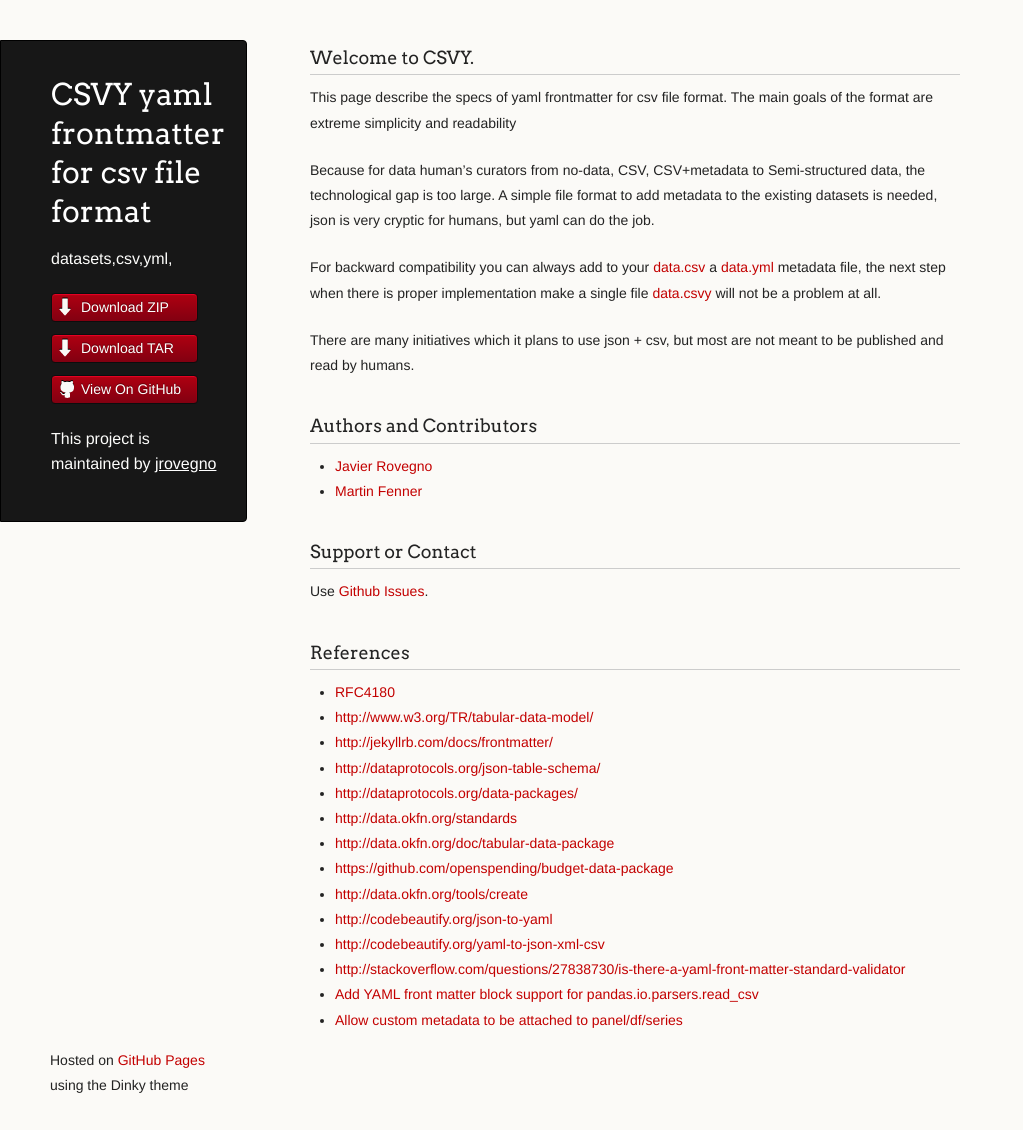
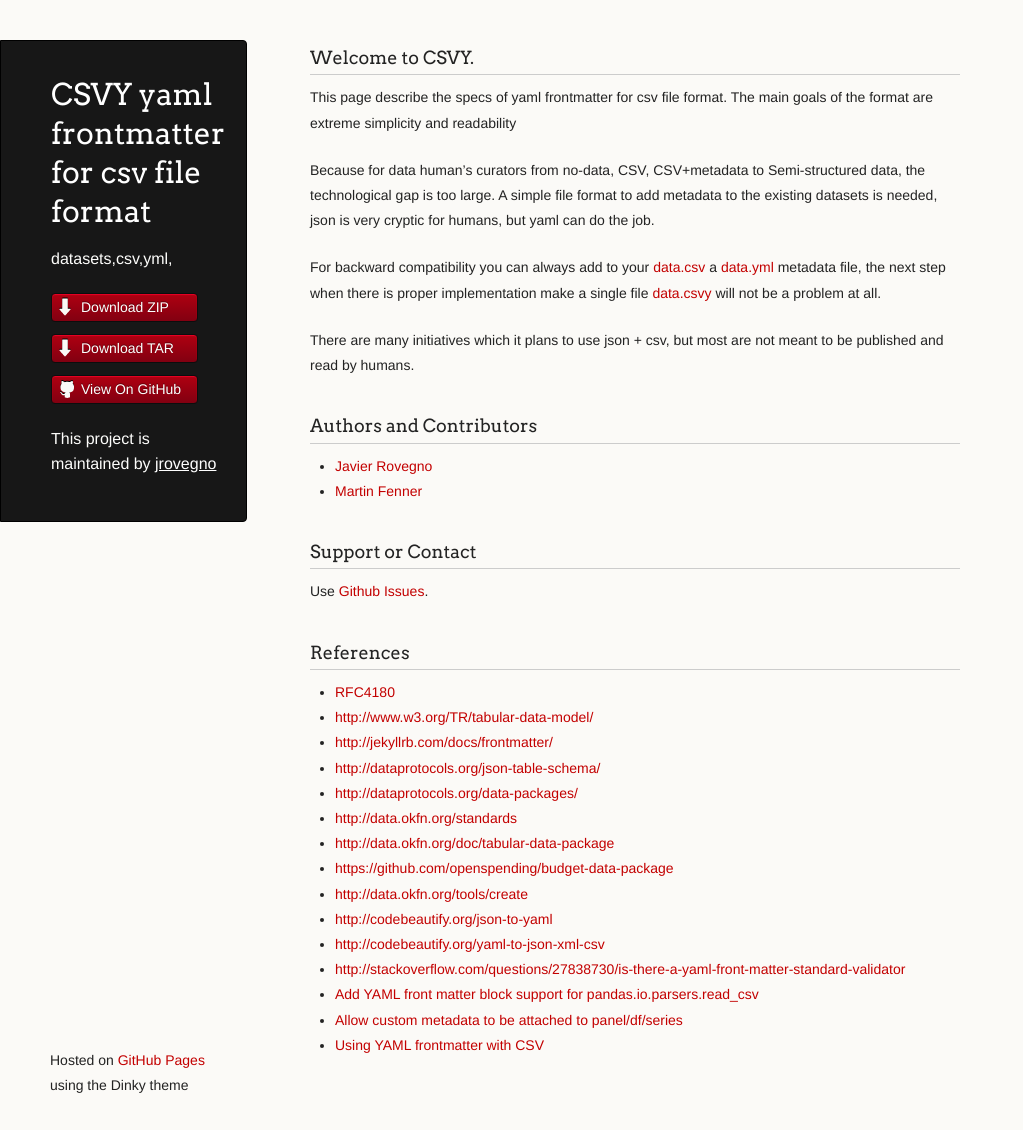
Before and after one commit to csvy/csvy.github.io, a Jekyll site: the page built from index.md, in a window 1280 px wide and 1130 px high. Shown: the whole window, without its empty margins (0-1023 px from the left). Built offline with Jekyll 4.4.1, drawn with Linux system fonts in a browser that asks for light colours.

Commit message:
added link

```diff
--- a/index.md
+++ b/index.md
@@ -38,3 +38,4 @@
 - [http://stackoverflow.com/questions/27838730/is-there-a-yaml-front-matter-standard-validator](http://stackoverflow.com/questions/27838730/is-there-a-yaml-front-matter-standard-validator)
 - [Add YAML front matter block support for pandas.io.parsers.read_csv](https://github.com/pydata/pandas/issues/9613)
 - [Allow custom metadata to be attached to panel/df/series](https://github.com/pydata/pandas/issues/2485)
+- [Using YAML frontmatter with CSV](http://blog.datacite.org/using-yaml-frontmatter-with-csv/)
```
